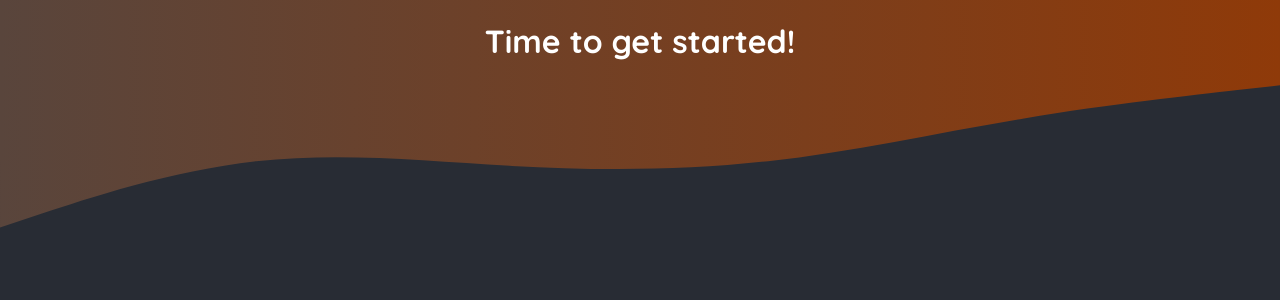
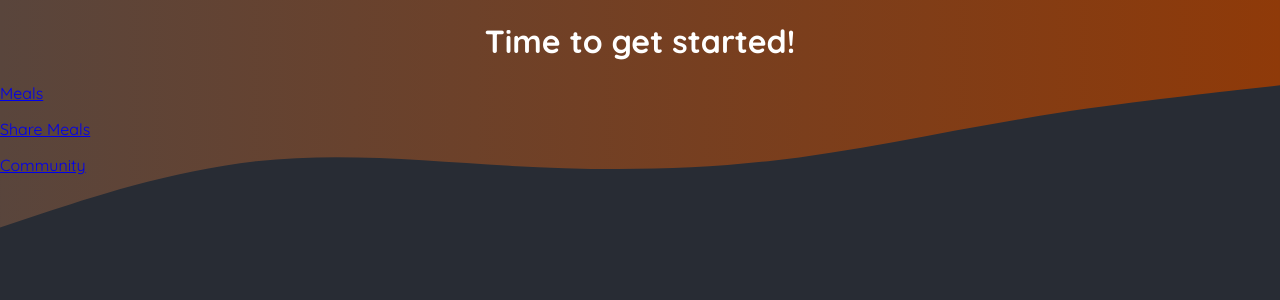
Before and after one commit to clshu/nex-max-foodies, a Next.js app: page / in a window 1280 px wide. Shown: the top 300 px of the page. Built offline with nearby package versions, Linux system fonts and the light colour scheme.

Commit message:
Create static routes /meals, /meals/share and /community. Create a dynamic route /meals/[slug]. Add related pages.

```diff
--- a/app/page.js
+++ b/app/page.js
@@ -1,9 +1,20 @@
+import Link from 'next/link'
+
 export default function Home() {
   return (
     <main>
       <h1 style={{ color: 'white', textAlign: 'center' }}>
         Time to get started!
       </h1>
+      <p>
+        <Link href="/meals">Meals</Link>
+      </p>
+      <p>
+        <Link href="/meals/share">Share Meals</Link>
+      </p>
+      <p>
+        <Link href="/community">Community</Link>
+      </p>
     </main>
-  );
+  )
 }
```
Also changed, not shown: app/community/page.js (added, +8 -0 lines), app/meals/[slug]/page.js (added, +8 -0 lines), app/meals/page.js (added, +8 -0 lines), app/meals/share/page.js (added, +8 -0 lines).
